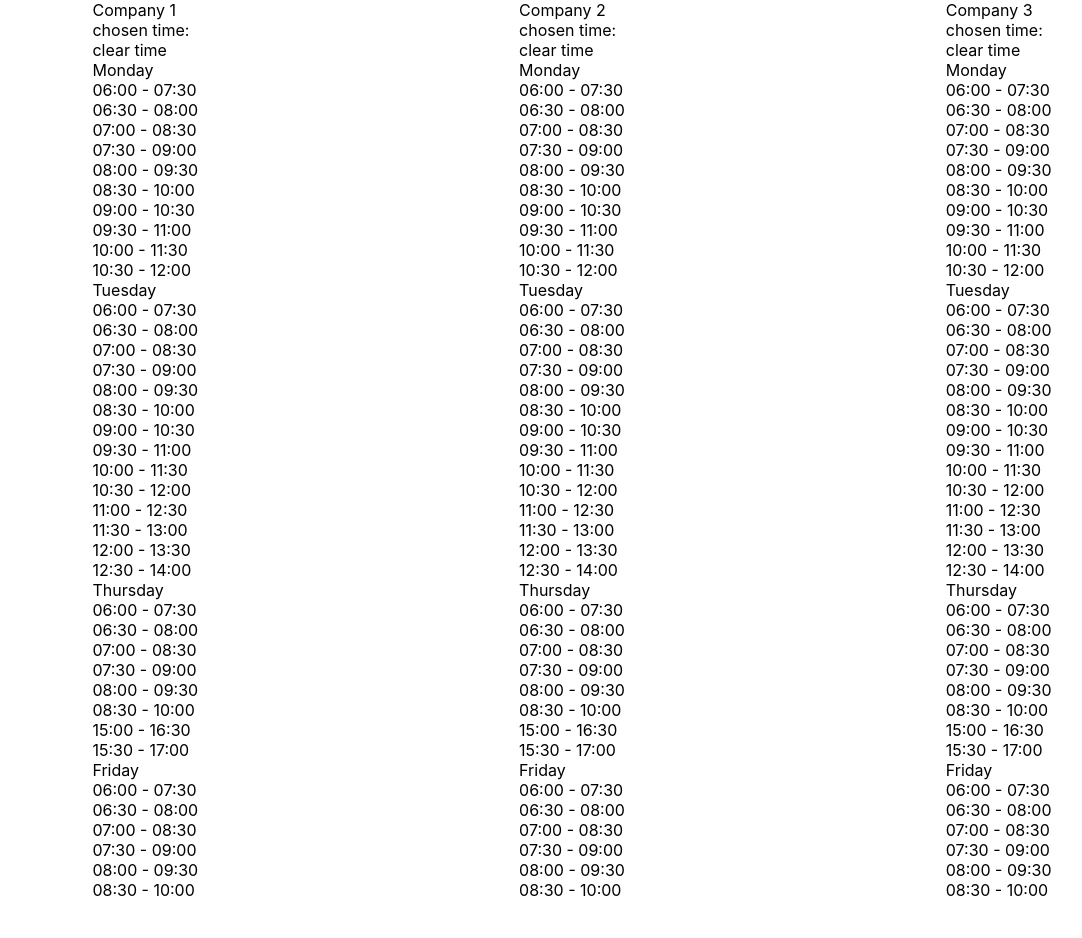
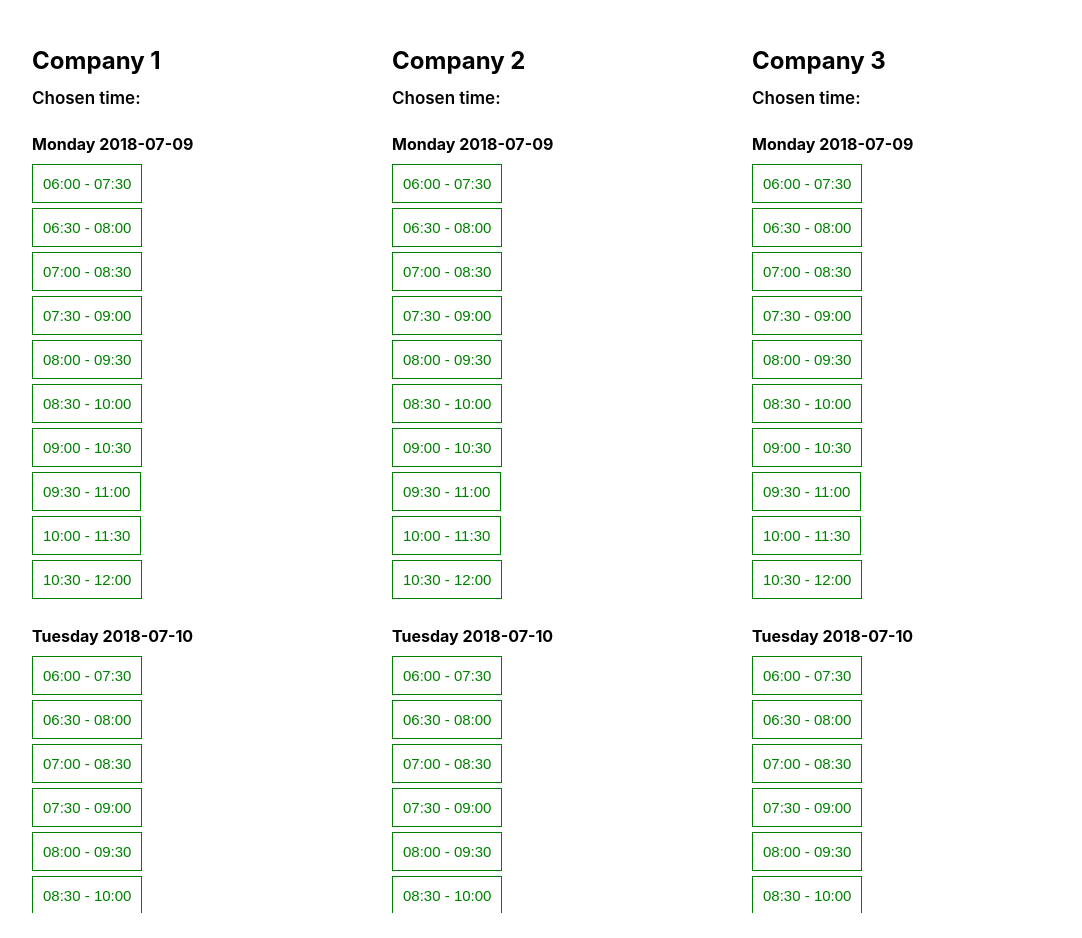
Before and after one commit to josephmallari/dates-application, a React (Create React App) app: page / in a window 1280 px wide. Shown: the whole page, without its empty margins (68-1150 px from the left). Before the commit the page ends 900 px from the top, so only its background shows below. Built offline with nearby package versions, Linux system fonts and the light colour scheme.

Commit message:
pushing working example

```diff
--- a/package.json
+++ b/package.json
@@ -10,6 +10,7 @@
     "react": "^17.0.1",
     "react-dom": "^17.0.1",
     "react-scripts": "4.0.3",
+    "styled-components": "^5.2.1",
     "web-vitals": "^1.0.1"
   },
   "scripts": {
--- a/src/App.css
+++ b/src/App.css
@@ -1,17 +1,30 @@
-.day-num-1 .day-text,
-.day-num-2 .day-text,
-.day-num-4 .day-text,
-.day-num-5 .day-text {
+.App {
+  display: flex;
+  justify-content: center;
+  padding: 25px 100px;
+}
+
+.dayNum1 .dayText,
+.dayNum2 .dayText,
+.dayNum4 .dayText,
+.dayNum5 .dayText {
   display: block;
 }
 
-.day-num-1 ~ .day-num-1 .day-text,
-.day-num-2 ~ .day-num-2 .day-text,
-.day-num-4 ~ .day-num-4 .day-text,
-.day-num-5 ~ .day-num-5 .day-text {
+.dayNum1 ~ .dayNum1 .dayText,
+.dayNum2 ~ .dayNum2 .dayText,
+.dayNum4 ~ .dayNum4 .dayText,
+.dayNum5 ~ .dayNum5 .dayText {
   display: none;
 }
 
-.index-chosen {
-  color: blue;
+.indexChosen {
+  opacity: 0.3;
 }
+
+.chosenTime {
+  width: 350px;
+  height: 30px;
+  line-height: 30px;
+  display: block;
+}
--- a/src/App.js
+++ b/src/App.js
@@ -1,4 +1,4 @@
-import TimeSlotWrapper from "./TimeSlotWrapper";
+import TimeSlotContainer from "./TimeSlotContainer";
 import { useState } from "react";
 import json from "./time_slots.json";
 import "./App.css";
@@ -15,27 +15,20 @@ function App() {
     setClearedIndex(index);
   }
 
-  const timeslotsWrapper = json.map((timeslotData, i) => {
+  const timeslotsContainer = json.map((timeslotData, i) => {
     return (
-      <TimeSlotWrapper
-        timeslotData={timeslotData}
+      <TimeSlotContainer
         key={i}
         setIndex={setIndex}
+        clearIndex={clearIndex}
         chosenIndex={chosenIndex}
-        clearIndex={clearIndex}
         clearedIndex={clearedIndex}
+        timeslotData={timeslotData}
       />
     );
   });
 
-  return (
-    <div
-      className="App"
-      style={{ display: "flex", justifyContent: "space-around" }}
-    >
-      {timeslotsWrapper}
-    </div>
-  );
+  return <div className="App">{timeslotsContainer}</div>;
 }
 
 export default App;
--- /dev/null
+++ b/src/TimeSlotContainer.js
@@ -0,0 +1,89 @@
+import React, { useState } from "react";
+import TimeSlots from "./TimeSlots";
+import styled from "styled-components";
+
+const CompanyHeader = styled.h3`
+  font-size: 24px;
+  line-height: 24px;
+  margin-bottom: 10px;
+`;
+
+const ClearButton = styled.button`
+  background: transparent;
+  padding: 5px;
+  border: 1px solid red;
+  border-radius: 5px;
+  color: red;
+  margin-left: 5px;
+`;
+
+const TimeText = styled.span`
+  color: #0e86d4;
+  font-weight: bold;
+  font-size: 18px;
+`;
+
+const ChosenTimeText = styled.span`
+  font-size: 17px;
+  font-weight: 600;
+`;
+
+const TimeSlotsContainer = styled.div`
+  width: calc(100% / 3);
+`;
+
+const Times = styled.div`
+  height: 100vh;
+  overflow: scroll;
+  width: 180px;
+`;
+
+export default function TimeSlotContainer(props) {
+  const [chosenTime, setChosenTime] = useState();
+  const [selectedIndex, setSelectedIndex] = useState();
+
+  function selectTime(time, index) {
+    setChosenTime(time);
+    setSelectedIndex(index);
+    props.setIndex(index);
+  }
+
+  // clear/reset selected time
+  function clearTime() {
+    setChosenTime(null);
+    props.clearIndex(selectedIndex);
+  }
+
+  const timeslots = props.timeslotData.time_slots
+    // json is already sorted but covering cases where it may not be
+    .sort((a, b) => {
+      return a.date < b.date ? -1 : a.date > b.date ? 1 : 0;
+    })
+    .map((timeslot, j) => (
+      <TimeSlots
+        key={j}
+        timeslot={timeslot}
+        selectTime={selectTime}
+        index={j}
+        chosenIndex={props.chosenIndex}
+        clearedIndex={props.clearedIndex}
+      />
+    ));
+
+  return (
+    <TimeSlotsContainer>
+      <CompanyHeader className="companyName">
+        {props.timeslotData.name}
+      </CompanyHeader>
+      <ChosenTimeText className="chosenTime">
+        <span>
+          Chosen time: <TimeText>{chosenTime}</TimeText>
+        </span>
+        {chosenTime ? (
+          <ClearButton onClick={clearTime}>Clear Time</ClearButton>
+        ) : null}
+      </ChosenTimeText>
+      <Times>{timeslots}</Times>
+    </TimeSlotsContainer>
+  );
+}
--- a/src/TimeSlotWrapper.js
+++ /dev/null
@@ -1,42 +0,0 @@
-import React, { useState, useEffect, useRef } from "react";
-import TimeSlots from "./TimeSlots";
-
-export default function TimeSlotWrapper(props) {
-  const [chosenTime, setChosenTime] = useState();
-  const [selectedIndex, setSelectedIndex] = useState();
-
-  const timeslots = props.timeslotData.time_slots
-    .sort((a, b) => {
-      return a.date < b.date ? -1 : a.date > b.date ? 1 : 0;
-    })
-    .map((timeslot, j) => (
-      <TimeSlots
-        key={j}
-        timeslot={timeslot}
-        selectTime={selectTime}
-        index={j}
-        chosenIndex={props.chosenIndex}
-        clearedIndex={props.clearedIndex}
-      />
-    ));
-
-  function selectTime(time, index) {
-    setChosenTime(time);
-    setSelectedIndex(index);
-    props.setIndex(index);
-  }
-
-  function clearTime() {
-    setChosenTime(null);
-    props.clearIndex(selectedIndex);
-  }
-
-  return (
-    <div className="timeslotWrapper">
-      <div>{props.timeslotData.name}</div>
-      <div>chosen time: {chosenTime}</div>
-      <div onClick={clearTime}>clear time</div>
-      {timeslots}
-    </div>
-  );
-}
--- a/src/TimeSlots.js
+++ b/src/TimeSlots.js
@@ -1,5 +1,20 @@
 import React, { useRef, useEffect } from "react";
 import moment from "moment";
+import styled from "styled-components";
+
+const Button = styled.button`
+  color: green;
+  cursor: pointer;
+  padding: 10px;
+  border: 1px solid green;
+  background: none;
+  margin-bottom: 5px;
+  font-size: 15px;
+`;
+
+const DayText = styled.h4`
+  margin-bottom: 10px;
+`;
 
 export default function TimeSlots(props) {
   const day = moment(props.timeslot.start_time.split("T")[0]).day();
@@ -15,22 +30,26 @@ export default function TimeSlots(props) {
     "Sunday",
   ];
 
+  let dayMarkup = days[day - 1];
+
   useEffect(() => {
+    // block times of bookings of the same time
     if (props.chosenIndex === props.index) {
-      timeRef.current.classList.add("index-chosen");
+      timeRef.current.classList.add("indexChosen");
     }
 
-    if (props.clearedIndex && props.clearedIndex == props.index) {
-      timeRef.current.classList.remove("index-chosen");
+    // reset blocked out times
+    if (props.clearedIndex && props.clearedIndex === props.index) {
+      timeRef.current.classList.remove("indexChosen");
     }
   });
 
-  let dayMarkup = days[day - 1];
-
   return (
-    <div className={`day-num-${day}`}>
-      <div className="day-text">{dayMarkup}</div>
-      <div
+    <div className={`dayNum${day}`}>
+      <DayText className="dayText">
+        {dayMarkup} {props.timeslot.start_time.split("T")[0]}
+      </DayText>
+      <Button
         onClick={() =>
           props.selectTime(timeRef.current.textContent, props.index)
         }
@@ -38,7 +57,7 @@ export default function TimeSlots(props) {
       >
         {moment.utc(props.timeslot.start_time).format("HH:mm")} -{" "}
         {moment.utc(props.timeslot.end_time).format("HH:mm")}
-      </div>
+      </Button>
     </div>
   );
 }
```
Also changed, not shown: 1 other file (tests, documents, lock files or other folders).
